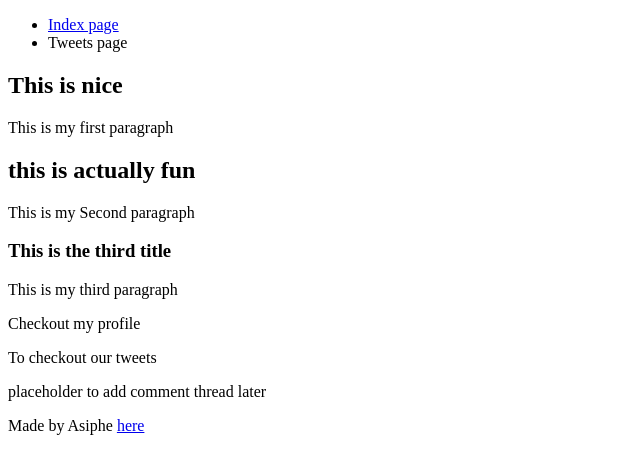
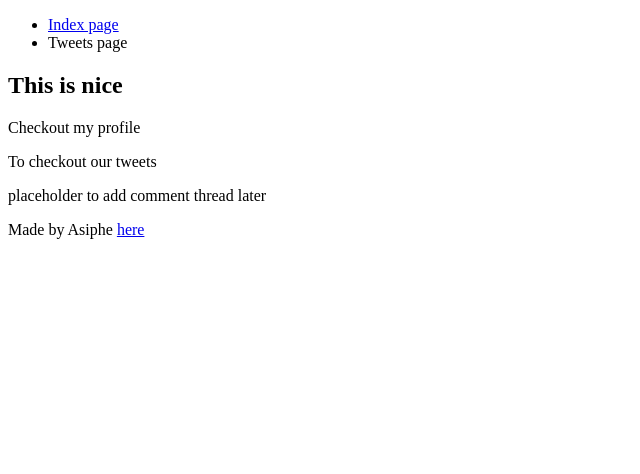
Before and after one commit to asibushula/My_First_Portfolio, a plain HTML site: page html_basic/index.html in a window 1280 px wide. Shown: the whole page, without its empty margins (0-640 px from the left). Drawn offline with Linux system fonts and the light colour scheme.

Commit message:
updated files index and tweets with same consistent structure in both files

```diff
--- a/html_basic/index.html
+++ b/html_basic/index.html
@@ -16,12 +16,7 @@
     <main>
         <article>
             <h1>This is nice</h1>
-                <p>This is my first paragraph</p>
-            <h2>this is actually fun</h2>
-                <p>This is my Second paragraph</p>
-            <h3>This is the third title</h3>
-                <p>This is my third paragraph</p>
-                <p>Checkout my profile <a href="https://i.ibb.co/gTDZZT8/ALX-Logo-07.png"></a> </p>
+            <p>Checkout my profile <a href="https://i.ibb.co/gTDZZT8/ALX-Logo-07.png"></a> </p>
             <p>To checkout our tweets <a href="C:\Users\Asiphe\ALX_FE_C5_Projects\My_First_Portfolio\html_basic\tweets.html"></a></p>
         </article>
         <aside>
```
